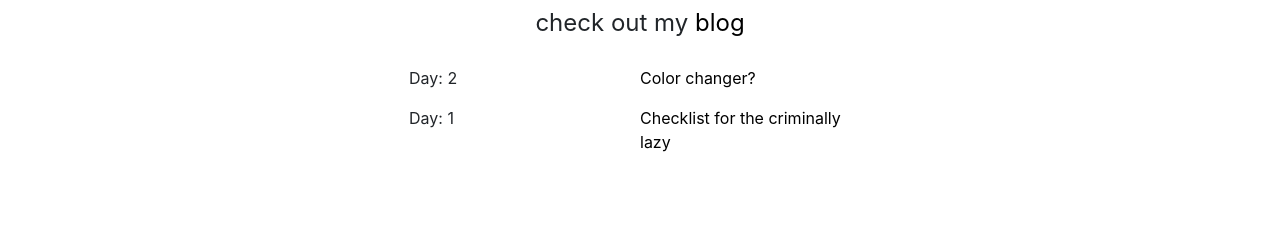
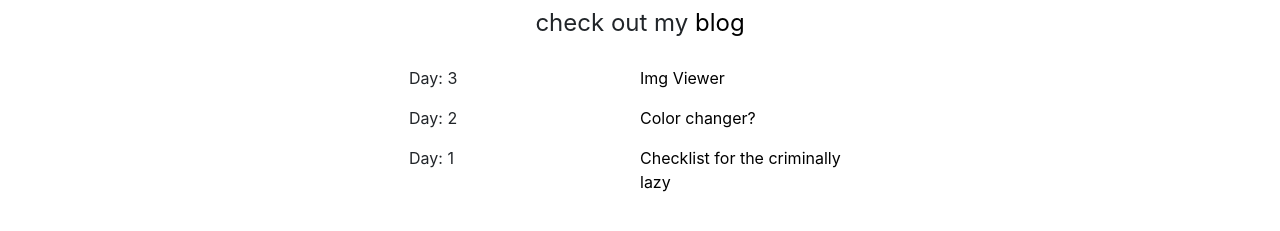
Before and after one commit to Egregious1/a-page-aday, a plain HTML site: page one-a-day-blog.html in a window 1280 px wide. Shown: the part 185-416 px from the top of the page. Drawn offline with nearby package versions, Linux system fonts and the light colour scheme.

Commit message:
added img viewer to link page. made changes to readme file

```diff
--- a/one-a-day-blog.html
+++ b/one-a-day-blog.html
@@ -18,6 +18,8 @@
 	<h2>This will document my attempt to make a new webpage every day for 30 days</h2>
 	<p class="blog-link">check out my <a href="blog.html" target="_blank">blog</a></p>
 	<div class="container">
+		<p>Day: 3</p>
+		<a href="img_viewer.html">Img Viewer</a>
 		<p>Day: 2</p>
 		<a href="colorchanger.html">Color changer?</a>
 		<p>Day: 1</p>
```
Also changed, not shown: 1 other file.
